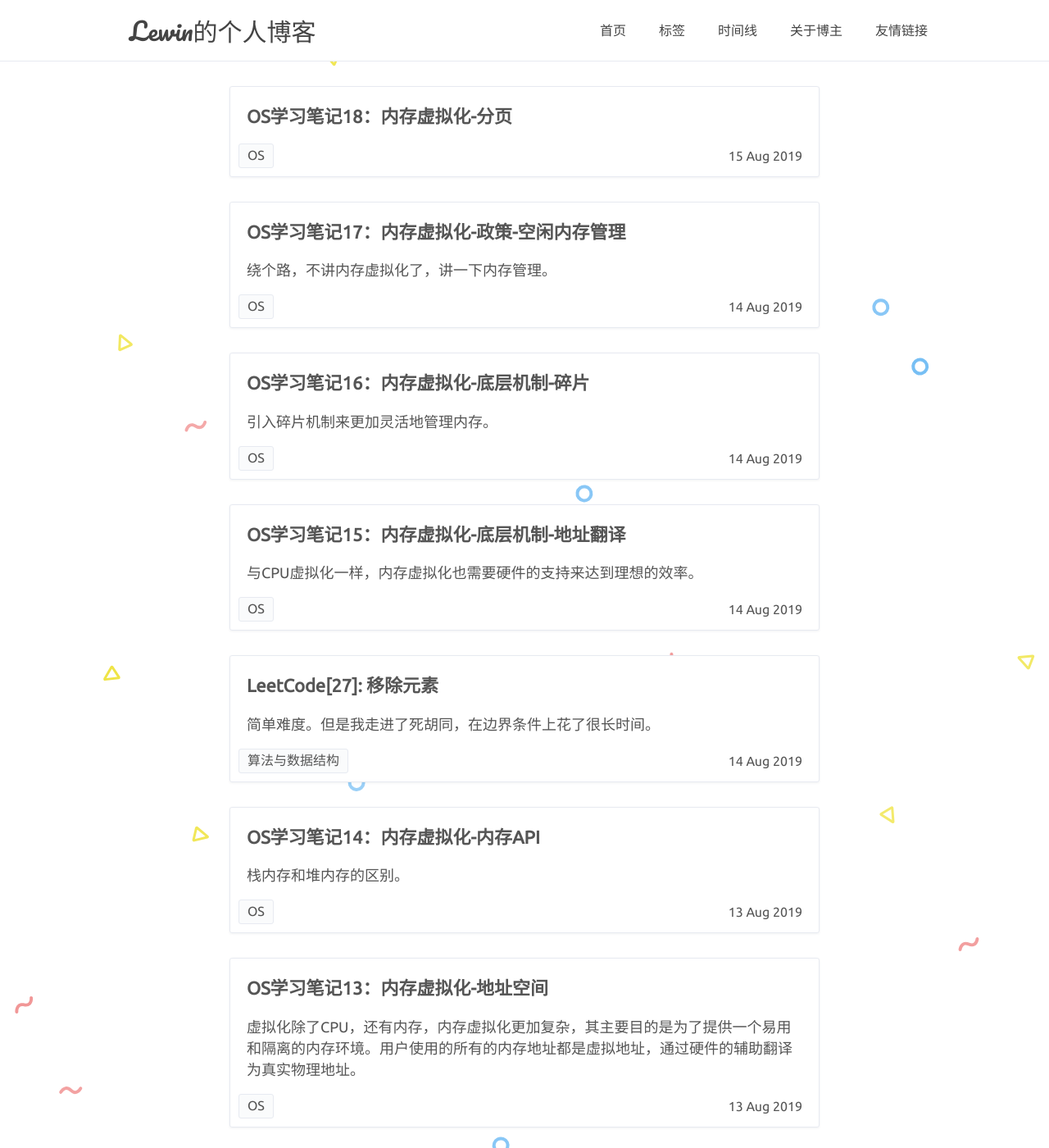
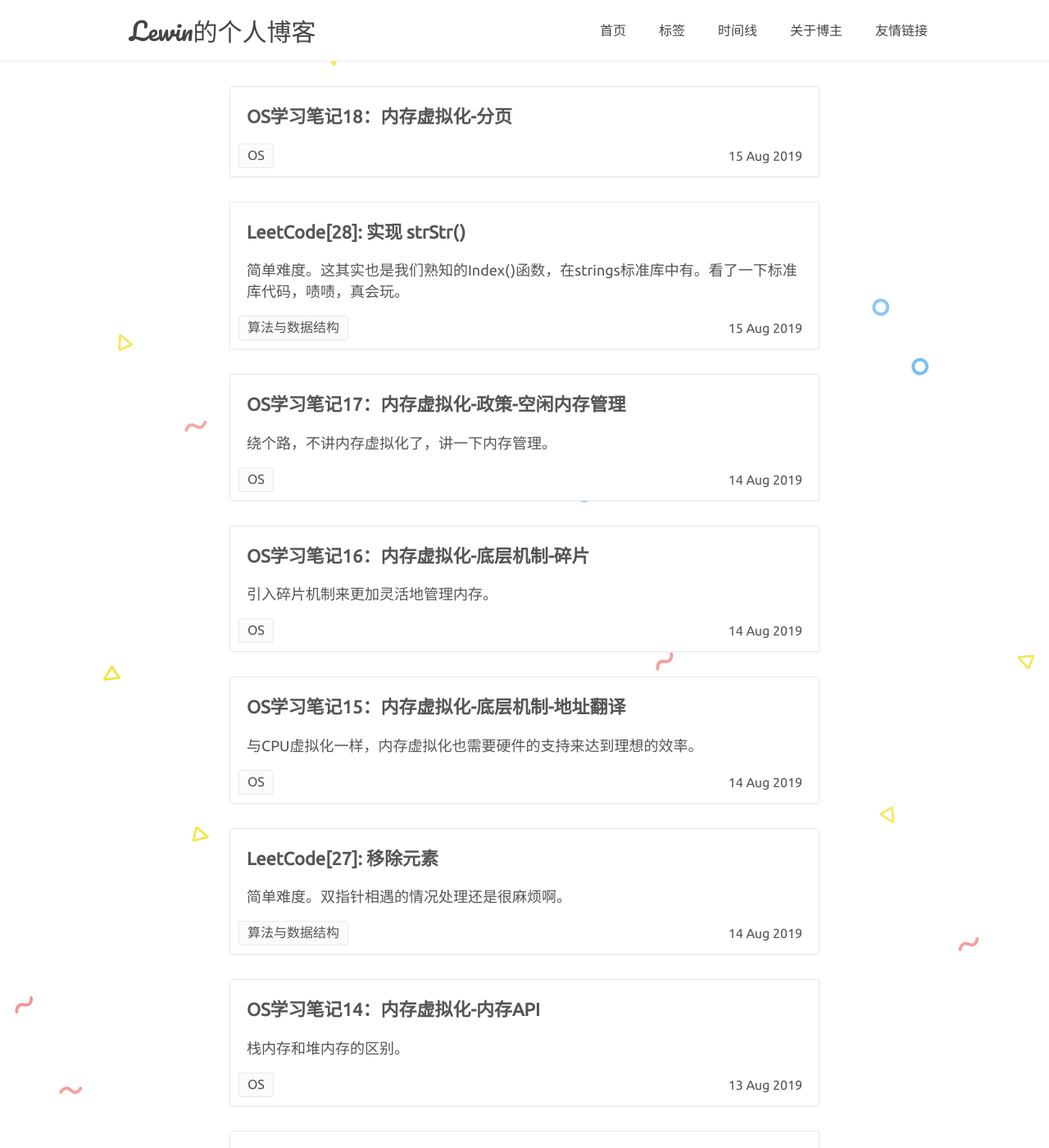
Before and after one commit to Saodd/Saodd.github.io.backup-Jun2020, a Jekyll site: the page built from index.html, in a window 1280 px wide and 1400 px high. Shown: the whole window at 82% size. Built offline with Jekyll 4.4.1, drawn with Linux system fonts in a browser that asks for light colours; comment, search, counter and statistics services are not loaded; some of the changed lines change nothing that is shown; some of the changed text lies outside the part shown.

Commit message:
LeetCode 28

````diff
--- a/_posts/2019-08-14-LeetCode-27.MD
+++ b/_posts/2019-08-14-LeetCode-27.MD
@@ -6,7 +6,7 @@ tags: 算法与数据结构
 color: rgb(255,0,0)
 ---
 
-> 简单难度。但是我走进了死胡同，在边界条件上花了很长时间。
+> 简单难度。双指针相遇的情况处理还是很麻烦啊。
 
 ## 读题
 
--- /dev/null
+++ b/_posts/2019-08-15-LeeCode-28.MD
@@ -0,0 +1,176 @@
+---
+layout: post
+title:  "LeetCode[28]: 实现 strStr()"
+date:   2019-08-15
+tags: 算法与数据结构
+color: rgb(255,0,0)
+---
+
+> 简单难度。这其实也是我们熟知的Index()函数，在strings标准库中有。看了一下标准库代码，啧啧，真会玩。
+
+## 读题
+
+```text
+实现 strStr() 函数。
+
+给定一个 haystack 字符串和一个 needle 字符串，
+在 haystack 字符串中找出 needle 字符串出现的
+第一个位置 (从0开始)。如果不存在，则返回  -1。
+
+示例 1:
+
+输入: haystack = "hello", needle = "ll"
+输出: 2
+
+示例 2:
+
+输入: haystack = "aaaaa", needle = "bba"
+输出: -1
+
+说明:
+
+当 needle 是空字符串时，我们应当返回什么值呢？这是一个在面试中很好的问题。
+
+对于本题而言，当 needle 是空字符串时我们应当返回 0 。
+这与C语言的 strstr() 以及 Java的 indexOf() 定义相符。
+
+来源：力扣（LeetCode）
+链接：https://leetcode-cn.com/problems/implement-strstr
+著作权归领扣网络所有。商业转载请联系官方授权，非商业转载请注明出处。
+```
+
+思路就是逐位遍历大字符串，然后与子字符串逐位比对。
+
+## 实现
+
+```go
+func strStr(haystack string, needle string) int {
+    if len(needle) == 0 {
+        return 0
+    }
+    if len(haystack) < len(needle) {
+        return -1
+    }
+    var offset, offsetMax int = 0, len(needle)
+    for i, le := 0, len(haystack)-offsetMax+1; i < le; i++ {
+        for offset = 0; offset < offsetMax && haystack[i+offset]==needle[offset]; offset++ {
+        }
+        if offset==offsetMax{
+            return i
+        }
+    }
+    return -1
+}
+```
+
+提交成绩：
+
+```text
+执行用时 :0 ms, 在所有 Go 提交中击败了100.00%的用户
+内存消耗 :2.4 MB, 在所有 Go 提交中击败了38.50%的用户
+```
+
+## 优化
+
+我觉得我这样粗暴的算法应该不是最优解，所以我们与标准库函数`strings.Index`对比一下时间效率：
+
+```go
+func Test_strStr_Time(t *testing.T) {
+    var haystack = make([]byte, 100000000)
+    var needle = make([]byte, 100)
+    rand.Read(haystack)
+    rand.Read(needle)
+    var s, s2 string = *(*string)(unsafe.Pointer(&haystack)), *(*string)(unsafe.Pointer(&needle))
+    {
+        start := time.Now()
+        got := strStr(s, s2)
+        totalTime := time.Since(start)
+        fmt.Println(got, totalTime.Seconds())
+    }
+    {
+        start := time.Now()
+        got := strings.Index(s, s2)
+        totalTime := time.Since(start)
+        fmt.Println(got, totalTime.Seconds())
+    }
+}
+```
+
+1亿/100长度，性能对比是（0.0830389：0.0119917）；
+10亿/100长度，性能对比是（0.8360009：0.1169955）；
+10亿/100000长度，性能对比是（0.8419718：0.1189569）。
+
+好，至少数量级是一样的，那应该就是代码层面的优化了，而不是算法层面。
+
+那我们看一下Go的标准库`strings.Index`是如何实现的：
+
+```go
+func Index(s, substr string) int {
+	n := len(substr)
+	switch {
+    // 省略...
+    // 列举了一些特殊情况的应对，
+    // 以及当s较小的时候，会调用bytealg.IndexString(s, substr)
+	}
+	c0 := substr[0]
+	c1 := substr[1]
+	i := 0
+	t := len(s) - n + 1
+    fails := 0
+    // 下面开始大循环，遍历传入的字符串s
+	for i < t {
+		if s[i] != c0 {
+			o := IndexByte(s[i:t], c0)  // 在i右边的子数组中，找到与substr第一个字符相等的位置
+			if o < 0 {
+				return -1
+			}
+			i += o // 跳跃
+		}
+		if s[i+1] == c1 && s[i:i+n] == substr { // 检查第二个字符，然后再检查剩下的字符
+			return i
+		}
+		i++
+        fails++
+        // 如果失败次数超过了i/16，可以认为是s的前端过多地命中了substr的第一位
+		if fails >= 4+i>>4 && i < t {
+            // 就换一种算法，这里面用的是hash算法，
+            // 大概是先计算substr的哈希值，然后逐位地在s字符串中寻找是否有匹配哈希值的段
+			j := indexRabinKarp(s[i:], substr)
+			if j < 0 {
+				return -1
+			}
+			return i + j
+		}
+	}
+	return -1
+}
+```
+
+可以看到，标准库中的算法其实也是类似的逐位求解，主要思路就是偷懒，把第一位和第二位单独拿出来，如果都命中了，才会对余下的进行整体比对；运行中，如果发现这种优先识别前两位的算法效率太低，就换一种哈希算法来做。
+
+哈希算法学不来，但是`s[x:y]==s2[i:j]`这种写法倒是可以学的：
+
+```go
+func strStr(haystack string, needle string) int {
+    // ...
+    for i, le := 0, len(haystack)-offsetMax+1; i < le; i++ {
+        if haystack[i:i+offsetMax]==needle{  // 直接对比，不用循环
+            return i
+        }
+    }
+    return -1
+}
+```
+
+效率直接下降了5倍哈哈哈，1亿/100长度输入的情况下，耗费的时间由0.08上升到0.42了哈哈哈。
+第一眼看去我还以为效率提升了一倍呢。
+
+## 小结
+
+标准库里真是有一些骚操作……看到`4+i>>4`这个表达式的时候简直一脸懵逼！然后了解了一下，`i>>4`大概就是给i除以16的意思。
+
+原来位运算还有很多妙用，
+比如判断正负、2的幂计算相关等等，还有之前看到的用异或运算符来检查重复元素的算法。
+以后有机会慢慢了解吧。
+
+当然，还有很多算法比如KMP，BM，自动机之类的，但是为什么标准库没有采用，暂时就不得而知了。
````
